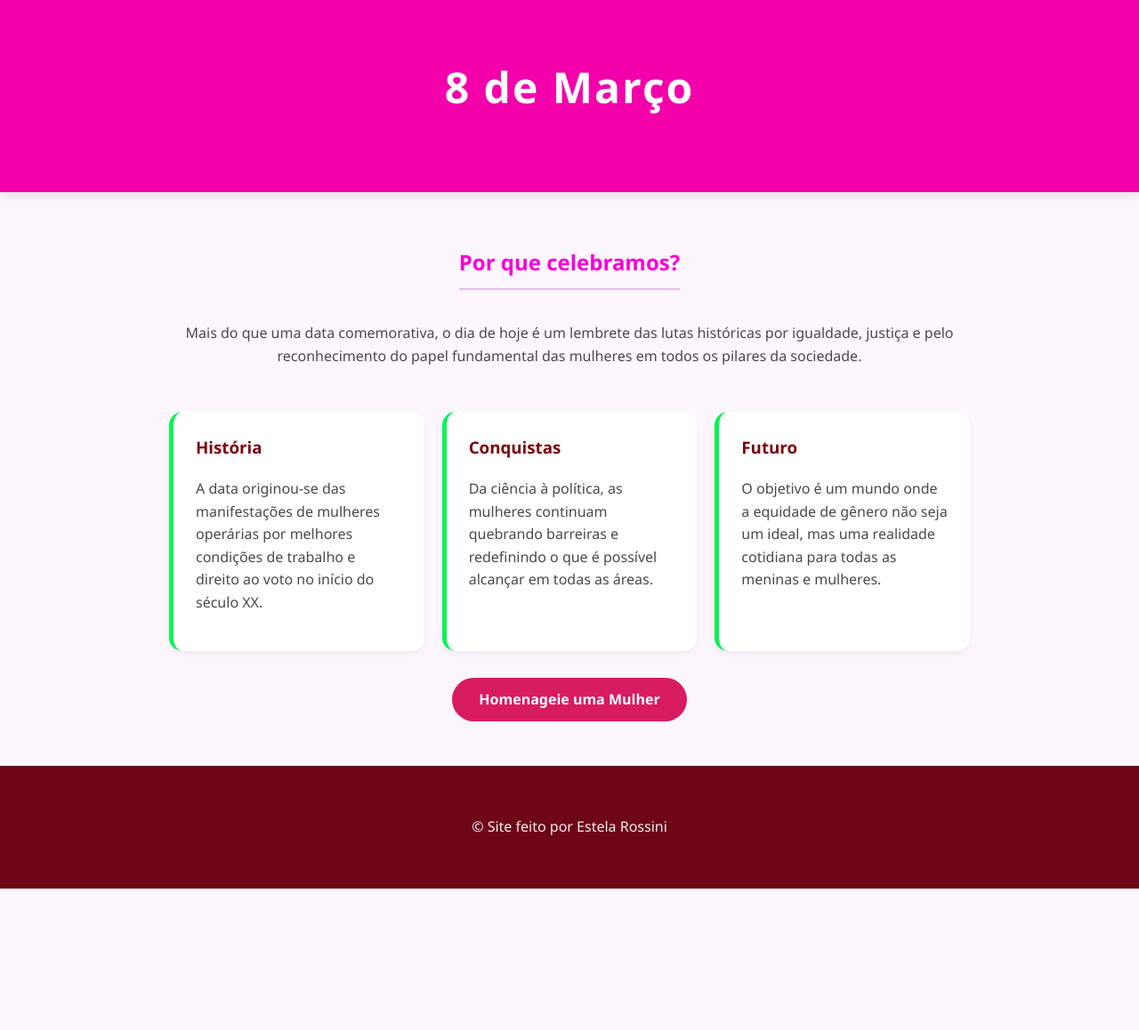
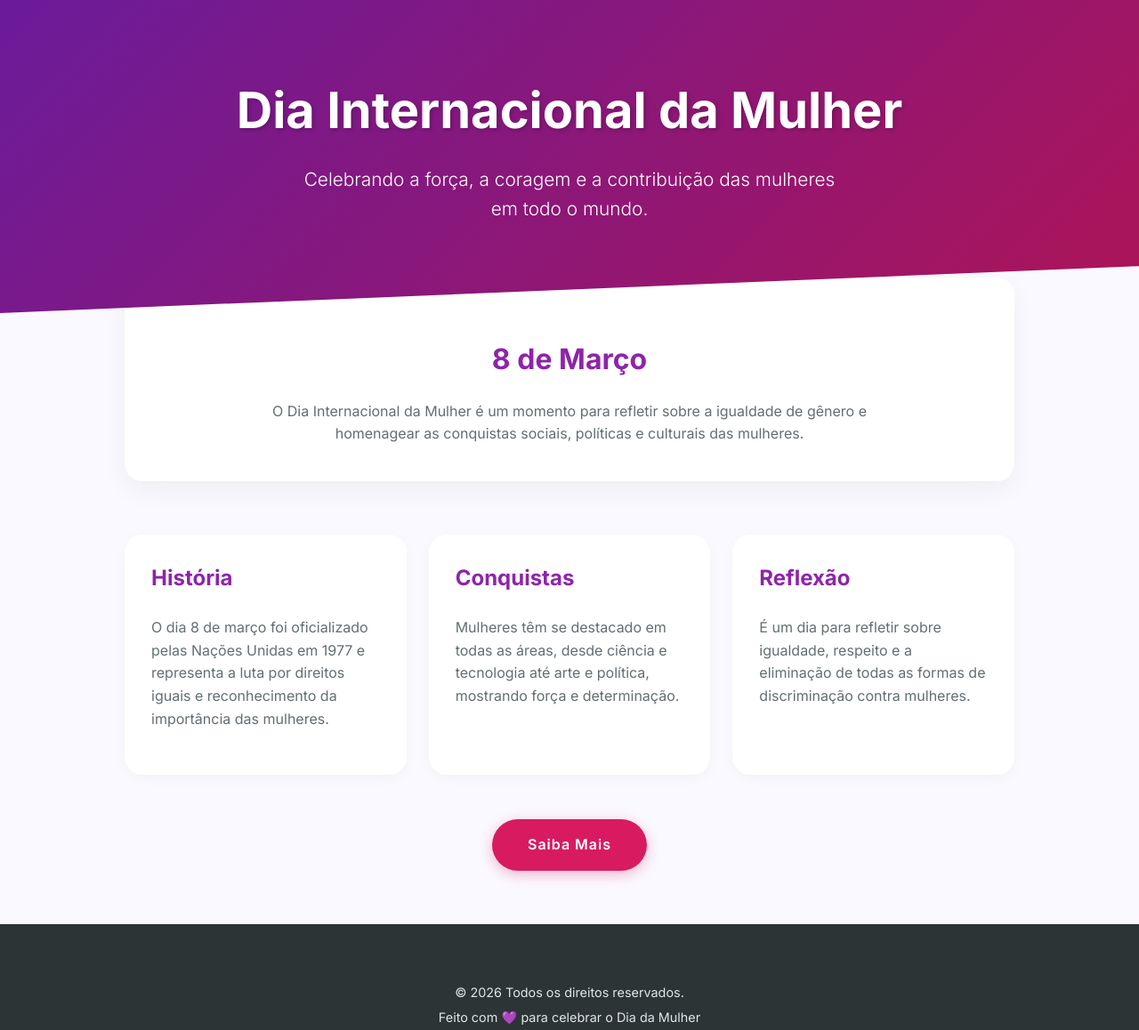
Before and after one commit to estelarr/dia-da-mulher, a plain HTML site: page index.html in a window 1280 px wide. Shown: the whole page at 89% size. Before the commit the page ends 999 px from the top, so only its background shows below. Drawn offline with Linux system fonts and the light colour scheme.

Commit message:
Add files via upload

```diff
--- a/index.html
+++ b/index.html
@@ -3,150 +3,239 @@
 <head>
     <meta charset="UTF-8">
     <meta name="viewport" content="width=device-width, initial-scale=1.0">
-    <title>Dia Internacional da Mulher</title>
+    <title>Dia Internacional da Mulher | 8 de Março</title>
+    <link href="https://fonts.googleapis.com/css2?family=Inter:wght@300;400;600;700&display=swap" rel="stylesheet">
     <style>
-        /* Estilos Gerais */
+        :root {
+            --primary: #8e24aa;
+            --primary-light: #e1bee7;
+            --accent: #d81b60;
+            --text-dark: #2d3436;
+            --text-light: #636e72;
+            --bg-page: #faf9ff;
+        }
+
         body {
-            font-family: 'Segoe UI', Tahoma, Geneva, Verdana, sans-serif;
+            font-family: 'Inter', sans-serif;
             margin: 0;
             padding: 0;
-            background-color: #fdf6ff;
-            color: #4a4a4a;
+            background-color: var(--bg-page);
+            color: var(--text-dark);
             line-height: 1.6;
         }
 
-        /* Cabeçalho */
+        /* Cabeçalho com Gradiente */
         header {
-            background-color: #f300aa;
+            background: linear-gradient(135deg, #6a1b9a 0%, #ad1457 100%);
             color: white;
-            padding: 60px 20px;
+            padding: 80px 20px;
             text-align: center;
-            box-shadow: 0 4px 10px rgba(0,0,0,0.1);
+            clip-path: polygon(0 0, 100% 0, 100% 85%, 0% 100%);
         }
 
         header h1 {
             margin: 0;
-            font-size: 3rem;
-            letter-spacing: 2px;
+            font-size: 3.5rem;
+            font-weight: 800;
+            text-shadow: 2px 2px 4px rgba(0,0,0,0.2);
         }
 
         header p {
-            font-size: 1.2rem;
-            margin-top: 10px;
-            opacity: 0.9;
+            font-size: 1.3rem;
+            margin-top: 15px;
+            font-weight: 300;
+            max-width: 600px;
+            margin-left: auto;
+            margin-right: auto;
         }
 
-        /* Conteúdo Principal */
+        /* Conteúdo */
         .container {
-            max-width: 900px;
-            margin: 40px auto;
+            max-width: 1000px;
+            margin: -40px auto 60px;
             padding: 0 20px;
         }
 
         .intro {
             text-align: center;
-            margin-bottom: 50px;
+            margin-bottom: 60px;
+            background: white;
+            padding: 40px;
+            border-radius: 20px;
+            box-shadow: 0 10px 30px rgba(0,0,0,0.05);
+            transition: transform 0.3s ease;
+        }
+
+        .intro:hover {
+            transform: translateY(-5px);
         }
 
         .intro h2 {
-            color: #f700d6;
-            border-bottom: 2px solid #e1bee7;
-            display: inline-block;
-            padding-bottom: 10px;
+            color: var(--primary);
+            font-size: 2rem;
+            margin-bottom: 20px;
         }
 
-        /* Seção de Cards */
+        .intro p {
+            color: var(--text-light);
+            font-size: 1rem;
+            max-width: 700px;
+            margin: 0 auto;
+        }
+
+        /* Grid de Cards */
         .grid {
             display: grid;
-            grid-template-columns: repeat(auto-fit, minmax(250px, 1fr));
-            gap: 20px;
+            grid-template-columns: repeat(auto-fit, minmax(280px, 1fr));
+            gap: 25px;
         }
 
         .card {
             background: white;
-            padding: 25px;
-            border-radius: 15px;
-            box-shadow: 0 4px 6px rgba(0,0,0,0.05);
-            transition: transform 0.3s ease;
-            border-left: 5px solid #04f554;
+            padding: 30px;
+            border-radius: 20px;
+            box-shadow: 0 4px 15px rgba(0,0,0,0.03);
+            transition: all 0.3s ease;
+            border-bottom: 4px solid transparent;
         }
 
         .card:hover {
-            transform: translateY(-5px);
+            transform: translateY(-10px);
+            border-bottom: 4px solid var(--accent);
+            box-shadow: 0 12px 20px rgba(0,0,0,0.1);
         }
 
         .card h3 {
             margin-top: 0;
-            color: #7c060f;
+            color: var(--primary);
+            font-size: 1.5rem;
+        }
+
+        .card p {
+            color: var(--text-light);
+            font-size: 1rem;
+        }
+
+        /* Botão */
+        .cta-container {
+            text-align: center;
+            margin-top: 50px;
+        }
+
+        .cta-button {
+            display: inline-block;
+            padding: 16px 40px;
+            background-color: var(--accent);
+            color: white;
+            text-decoration: none;
+            border-radius: 50px;
+            font-weight: 600;
+            letter-spacing: 1px;
+            transition: transform 0.2s, background 0.3s;
+            box-shadow: 0 4px 15px rgba(216, 27, 96, 0.3);
+        }
+
+        .cta-button:hover {
+            background-color: #c2185b;
+            transform: scale(1.05);
         }
 
         /* Rodapé */
         footer {
             text-align: center;
-            padding: 40px 20px;
-            background-color: #6e0617;
-            color: #ecf0f1;
-            margin-top: 50px;
+            padding: 60px 20px;
+            background-color: #2d3436;
+            color: #dfe6e9;
         }
 
-        /* Botão Interativo */
-        .cta-button {
-            display: inline-block;
-            margin-top: 30px;
-            padding: 12px 30px;
-            background-color: #d81b60;
-            color: white;
-            text-decoration: none;
-            border-radius: 50px;
-            font-weight: bold;
-            transition: background 0.3s;
-        }
-
-        .cta-button:hover {
-            background-color: #ad1457;
+        footer p {
+            margin: 5px 0;
+            font-size: 0.9rem;
         }
 
         /* Responsividade */
-        @media (max-width: 600px) {
-            header h1 { font-size: 2rem; }
+        @media (max-width: 768px) {
+            header h1 {
+                font-size: 2.5rem;
+            }
+
+            header p {
+                font-size: 1.1rem;
+            }
+
+            .intro {
+                padding: 30px 20px;
+            }
+
+            .intro h2 {
+                font-size: 1.8rem;
+            }
+
+            .grid {
+                gap: 20px;
+            }
+        }
+
+        @media (max-width: 480px) {
+            header h1 {
+                font-size: 2rem;
+            }
+
+            header p {
+                font-size: 1rem;
+            }
+
+            .intro h2 {
+                font-size: 1.5rem;
+            }
+
+            .card {
+                padding: 20px;
+            }
+
+            .cta-button {
+                padding: 14px 30px;
+                font-size: 0.9rem;
+            }
         }
     </style>
 </head>
 <body>
 
     <header>
-        <h1>8 de Março</h1>
-        <p></p>
+        <h1>Dia Internacional da Mulher</h1>
+        <p>Celebrando a força, a coragem e a contribuição das mulheres em todo o mundo.</p>
     </header>
 
     <div class="container">
-        <section class="intro">
-            <h2>Por que celebramos?</h2>
-            <p>Mais do que uma data comemorativa, o dia de hoje é um lembrete das lutas históricas por igualdade, justiça e pelo reconhecimento do papel fundamental das mulheres em todos os pilares da sociedade.</p>
-        </section>
+        <div class="intro">
+            <h2>8 de Março</h2>
+            <p>O Dia Internacional da Mulher é um momento para refletir sobre a igualdade de gênero e homenagear as conquistas sociais, políticas e culturais das mulheres.</p>
+        </div>
 
         <div class="grid">
             <div class="card">
                 <h3>História</h3>
-                <p>A data originou-se das manifestações de mulheres operárias por melhores condições de trabalho e direito ao voto no início do século XX.</p>
+                <p>O dia 8 de março foi oficializado pelas Nações Unidas em 1977 e representa a luta por direitos iguais e reconhecimento da importância das mulheres.</p>
             </div>
             <div class="card">
                 <h3>Conquistas</h3>
-                <p>Da ciência à política, as mulheres continuam quebrando barreiras e redefinindo o que é possível alcançar em todas as áreas.</p>
+                <p>Mulheres têm se destacado em todas as áreas, desde ciência e tecnologia até arte e política, mostrando força e determinação.</p>
             </div>
             <div class="card">
-                <h3>Futuro</h3>
-                <p>O objetivo é um mundo onde a equidade de gênero não seja um ideal, mas uma realidade cotidiana para todas as meninas e mulheres.</p>
+                <h3>Reflexão</h3>
+                <p>É um dia para refletir sobre igualdade, respeito e a eliminação de todas as formas de discriminação contra mulheres.</p>
             </div>
         </div>
 
-        <div style="text-align: center;">
-            <a href="#" class="cta-button">Homenageie uma Mulher</a>
+        <div class="cta-container">
+            <a href="#" class="cta-button">Saiba Mais</a>
         </div>
     </div>
 
     <footer>
-        <p>&copy; Site feito por Estela Rossini
+        <p>&copy; 2026 Todos os direitos reservados.</p>
+        <p>Feito com 💜 para celebrar o Dia da Mulher</p>
     </footer>
 
 </body>
```
Also changed, not shown: style.css (added).
